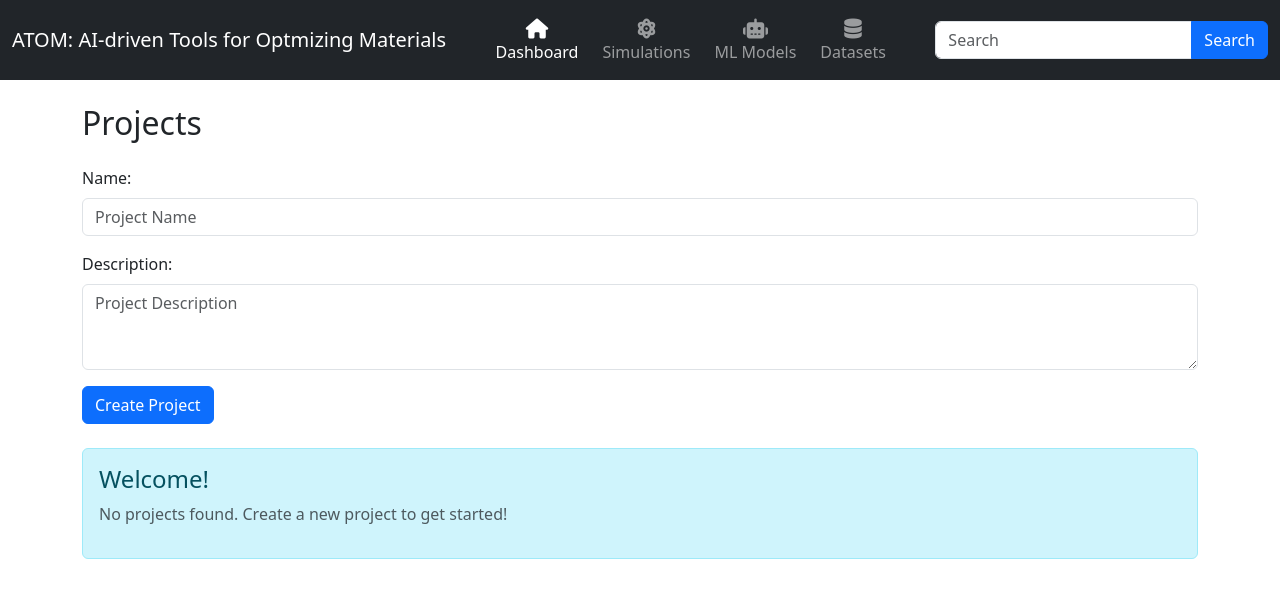
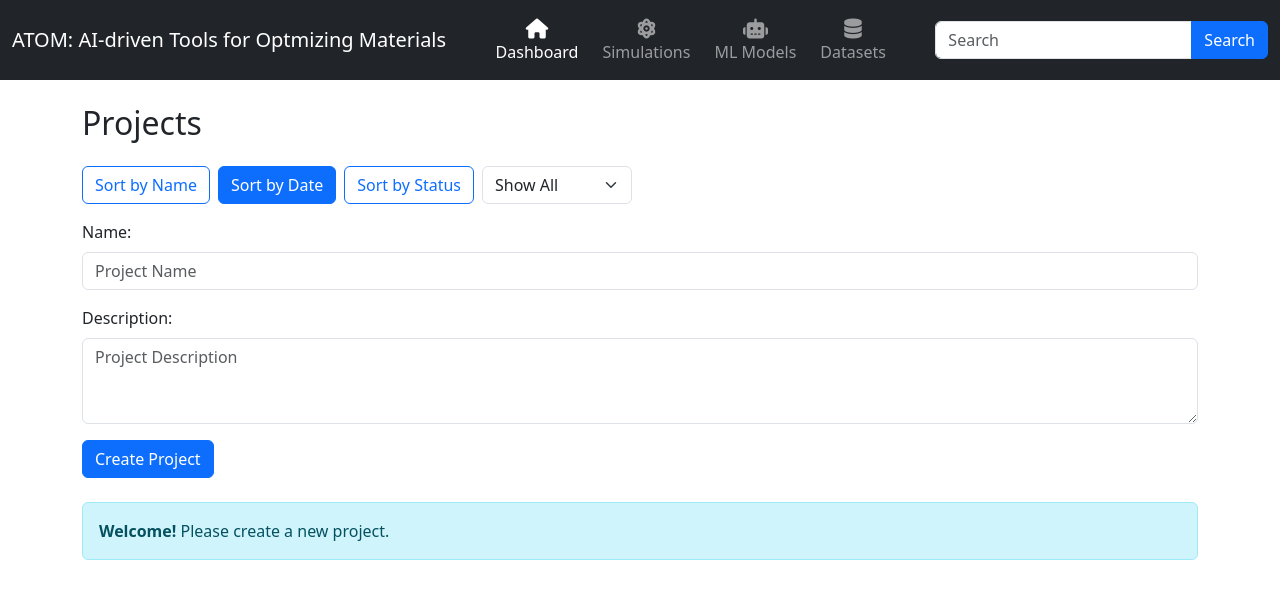
Before and after one commit to hieuadoan/ATOM, a React (Create React App) app in the folder frontend/: page / in a window 1280 px wide. Shown: the top 598 px of the page. Built offline with nearby package versions, Linux system fonts and the light colour scheme.

Commit message:
Added Bootstrap alerts

```diff
--- a/frontend/src/components/ProjectList.js
+++ b/frontend/src/components/ProjectList.js
@@ -8,8 +8,10 @@ function ProjectList() {
     });
 
     const [newProject, setNewProject] = useState({ name: "", description: "" });
+	const [sortCriterion, setSortCriterion] = useState("date"); // Default sorting by date
+    const [filterCriterion, setFilterCriterion] = useState("All"); // Default filter to show all projects
 
-    useEffect(() => {
+	useEffect(() => {
         localStorage.setItem("projects", JSON.stringify(projects));
     }, [projects]);
 
@@ -49,9 +51,67 @@ function ProjectList() {
         setProjects(updatedProjects);
     };
 
+ 	// Sort projects based on the selected criterion
+    const sortProjects = (criterion) => {
+        const sortedProjects = [...projects].sort((a, b) => {
+            if (criterion === "name") {
+                return a.name.localeCompare(b.name);
+            }
+            if (criterion === "date") {
+                return new Date(a.dateCreated) - new Date(b.dateCreated);
+            }
+            if (criterion === "status") {
+                const statusOrder = { "Active": 1, "On Hold": 2, "Completed": 3 };
+                return statusOrder[a.status] - statusOrder[b.status];
+            }
+            return 0;
+        });
+
+        setProjects(sortedProjects);
+        setSortCriterion(criterion); // Save the current sorting criterion
+    };
+
+    // Filter projects based on the selected criterion
+    const filteredProjects = projects.filter((project) => {
+        if (filterCriterion === "All") return true;
+        return project.status === filterCriterion;
+    });
+
     return (
         <div className="container mt-4">
             <h2 className="mb-4">Projects</h2>
+			{/* Sorting and Filtering Controls */}
+            <div className="mb-3 d-flex">
+                <button
+                    className={`btn btn-outline-primary me-2 ${sortCriterion === "name" ? "active" : ""}`}
+                    onClick={() => sortProjects("name")}
+                >
+                    Sort by Name
+                </button>
+                <button
+                    className={`btn btn-outline-primary me-2 ${sortCriterion === "date" ? "active" : ""}`}
+                    onClick={() => sortProjects("date")}
+                >
+                    Sort by Date
+                </button>
+                <button
+                    className={`btn btn-outline-primary me-2 ${sortCriterion === "status" ? "active" : ""}`}
+                    onClick={() => sortProjects("status")}
+                >
+                    Sort by Status
+                </button>
+
+                <select
+                    className="form-select w-auto"
+                    value={filterCriterion}
+                    onChange={(e) => setFilterCriterion(e.target.value)}
+                >
+                    <option value="All">Show All</option>
+                    <option value="Active">Active</option>
+                    <option value="Completed">Completed</option>
+                    <option value="On Hold">On Hold</option>
+                </select>
+            </div>
 
             {/* Create New Project Form */}
             <form onSubmit={handleCreateProject} className="mb-4">
@@ -83,14 +143,18 @@ function ProjectList() {
             </form>
 
             {/* List of Projects */}
-            {projects.length === 0 ? (
+
+			{projects.length === 0 ? (
 				<div className="alert alert-info">
-					<h4 className="alert-heading">Welcome!</h4>
-                	<p className="text-muted">No projects found. Create a new project to get started!</p>
+					<strong>Welcome!</strong> Please create a new project.
+				</div>
+			) : filteredProjects.length === 0 ? (
+				<div className="alert alert-warning">
+                	No projects match the filter criteria.
 				</div>
             ) : (
                 <ul className="list-group">
-                    {projects.map((project) => (
+                    {filteredProjects.map((project) => (
                         <li key={project.id} className="list-group-item">
                             <div className="d-flex justify-content-between">
                                 <div>
```
